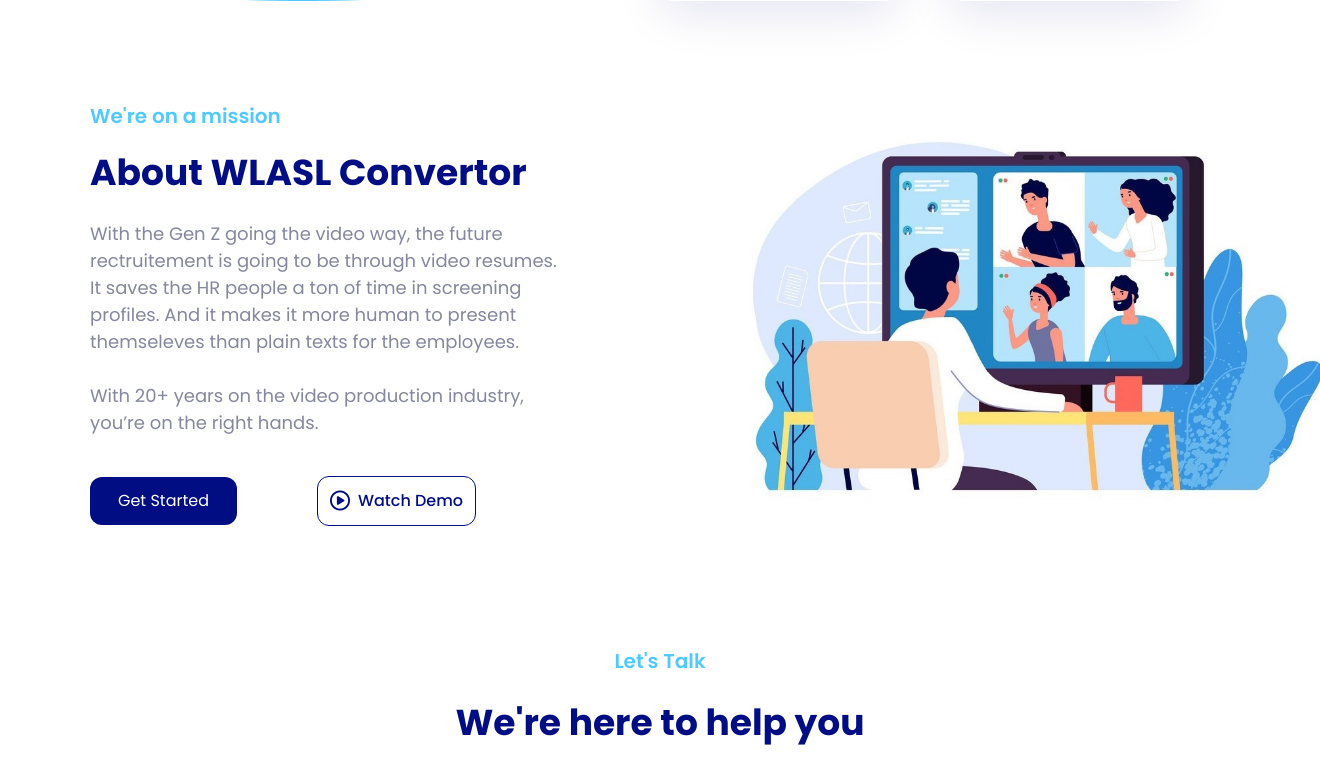
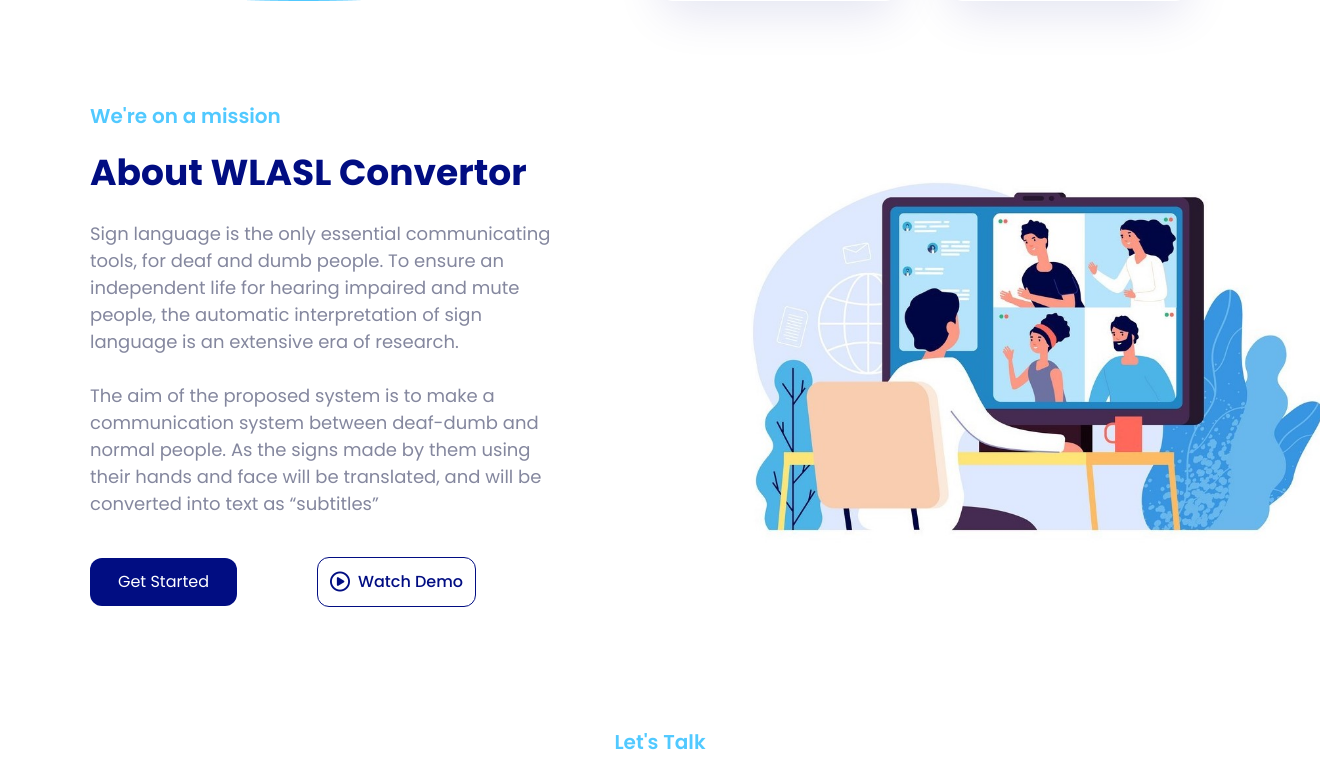
Before and after one commit to Vikraantnegi/SignLanguagePlatform, a Flask app: page / in a window 1320 px wide. Shown: the part 1620-2377 px from the top of the page. Run offline with Flask 2, Linux system fonts and the light colour scheme; some libraries are stand-ins or nearby versions.

Commit message:
About  Addition

```diff
--- a/signlang/templates/home.html
+++ b/signlang/templates/home.html
@@ -83,9 +83,12 @@
             <div class="landingPage__aboutContent flexColumn">
                 <span class="aboutTop">We're on a mission</span>
                 <span class="aboutHead">About WLASL Convertor</span>
-                <span class="aboutContent">With the Gen Z going the video way, the future rectruitement is going to be through video resumes.
-                    It saves the HR people a ton of time in screening profiles. And it makes it more human to  present themseleves than plain texts for the employees.
-                    <br /><br /> With 20+ years on the video production industry, you’re on the right hands.
+                <span class="aboutContent">Sign language is the only essential communicating tools, for deaf and dumb people. To ensure
+                    an independent life for hearing impaired and mute people, the automatic interpretation of sign
+                    language is an extensive era of research.
+                    <br /><br />The aim of the proposed system is to make a communication system between deaf-dumb and
+                    normal people. As the signs made by them using their hands and face will be translated, and will be converted into
+                    text as “subtitles”
                 </span>
                 <div class="landingPage__introCTA flexRow">
                     <a class="header_Register gSCTA grow1 pointer" href="/product">
```
